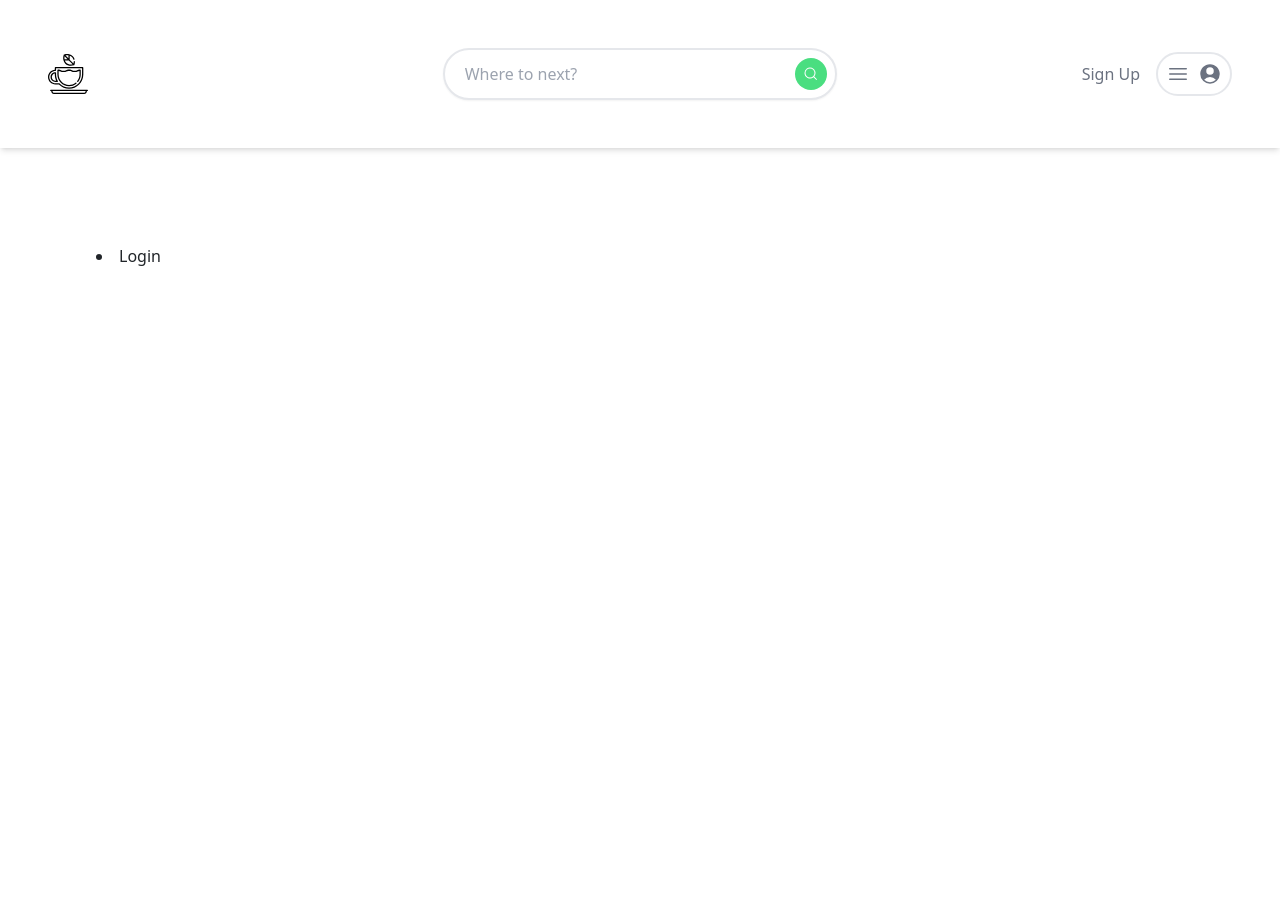
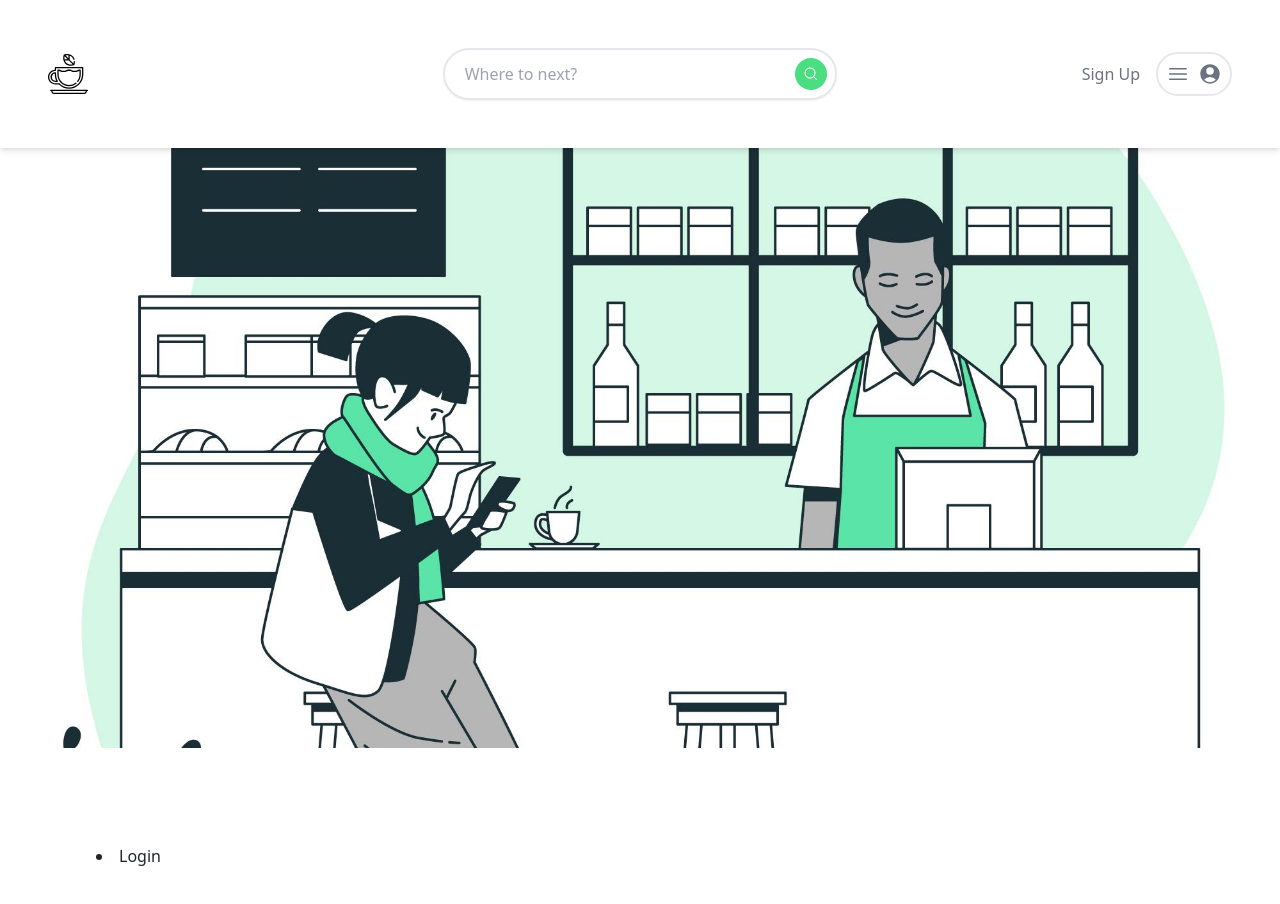
Before and after one commit to AndieRowell/cafe-frontend, a Next.js app in the folder fastapi-frontend/: page / in a window 1280 px wide. Shown: the top 904 px of the page. Built offline with nearby package versions, Linux system fonts and the light colour scheme.

Commit message:
added temporary hero image

```diff
--- /dev/null
+++ b/fastapi-frontend/src/components/hero.js
@@ -0,0 +1,19 @@
+import Image from "next/image";
+
+function Hero() {
+  return (
+    <div className="relative h-[300px] sm:h-[400px] lr:h-[500px] xl:h-[600px] 2xl:h-[700px]">
+      <Image
+        src="/assets/5644214.jpg"
+        alt="Image by storyset on Freepik"
+        layout="fill"
+        objectFit="cover"
+      />
+      <h1>hero test</h1>
+    </div>
+  );
+}
+
+export default Hero;
+
+//attribute --- <a href="https://www.freepik.com/free-vector/coffee-shop-concept-illustration_15635881.htm#query=cafe%20illustration&position=17&from_view=keyword&track=ais&uuid=d84551b3-ff38-430c-a8a4-01042397054a">Image by storyset</a> on Freepik
--- a/fastapi-frontend/src/components/navbar.js
+++ b/fastapi-frontend/src/components/navbar.js
@@ -1,6 +1,5 @@
 //! navbar component
 
-import React from "react";
 
 const Navbar = () => {
   return (
--- a/fastapi-frontend/src/pages/index.js
+++ b/fastapi-frontend/src/pages/index.js
@@ -16,6 +16,7 @@ import styles from "../styles/home.module.css";
 import Link from "next/link";
 import Head from "next/head";
 import Header from "@/components/header";
+import Hero from "@/components/hero"
 
 export default function Home() {
   const { state, dispatch } = useGlobalState();
@@ -52,7 +53,7 @@ export default function Home() {
         </Head>
         {/* <h1 className="text-red-500 text-5xl">Cafe Finder</h1> */}
         <Header />
-        {/* Hero */}
+        <Hero />
         {/* section for */}
       </div>
 
```
Also changed, not shown: fastapi-frontend/public/assets/5644214.jpg (added), fastapi-frontend/public/assets/standinggirltemp.png (added), fastapi-frontend/src/components/banner.js (deleted).
